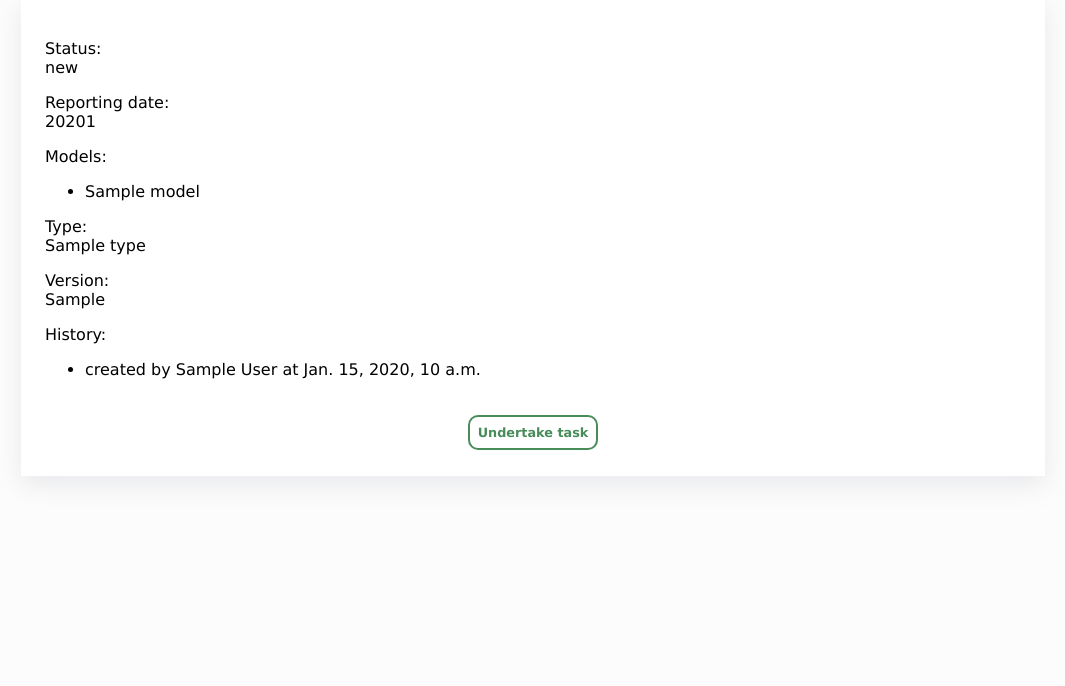
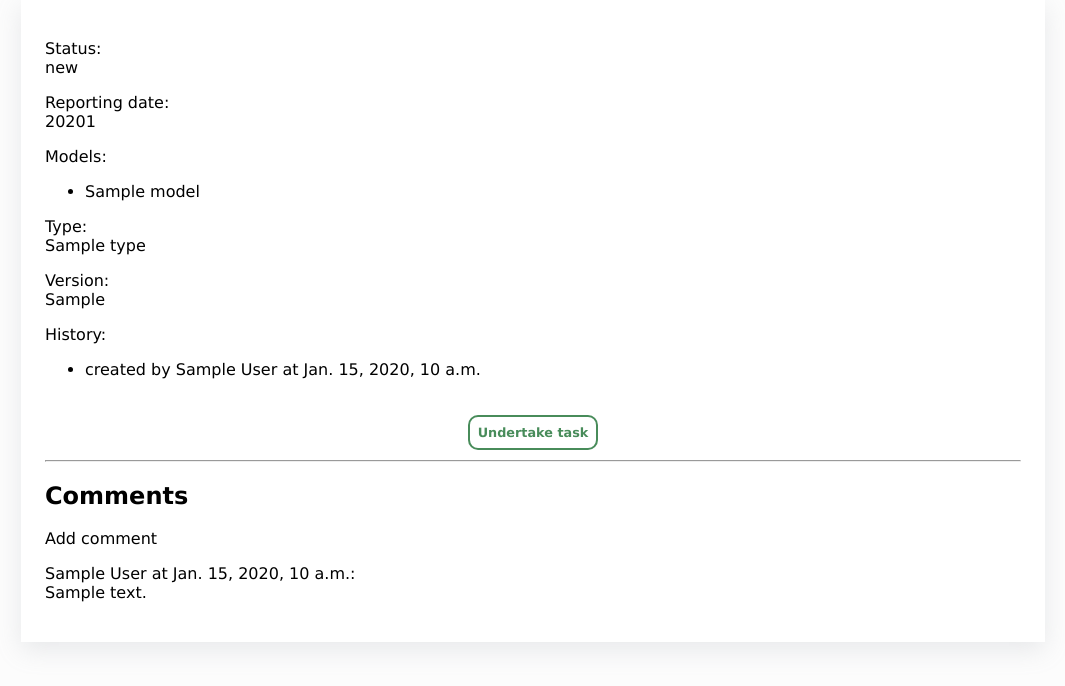
Before and after one commit to zchmielewska/actuticket, a Django app: page /ticket/1 in a window 1280 px wide. Shown: the part 106-792 px from the top of the page, without its empty margins (107-1172 px from the left). Run offline with Django 3.2, Linux system fonts and the light colour scheme; the first user in the database is signed in; tables that the repository leaves empty hold one stand-in row (Sample ...).

Commit message:
add comments

```diff
--- a/ticket/forms.py
+++ b/ticket/forms.py
@@ -10,3 +10,9 @@ class TicketForm(forms.ModelForm):
         widgets = {
             "deadline": forms.DateInput(attrs={"type": "date"}),
         }
+
+
+class CommentForm(forms.ModelForm):
+    class Meta:
+        model = models.Comment
+        fields = ("message", )
--- a/ticket/models.py
+++ b/ticket/models.py
@@ -23,12 +23,6 @@ class Type(models.Model):
         return f"{self.name}"
 
 
-class Comment(models.Model):
-    written_by = models.ForeignKey(settings.AUTH_USER_MODEL, on_delete=models.CASCADE, related_name="write_user")
-    written_at = models.DateTimeField(auto_now_add=True)
-    message = models.TextField()
-
-
 class Ticket(models.Model):
     model = models.ManyToManyField(Model)
     type = models.ForeignKey(Type, on_delete=models.CASCADE)
@@ -43,7 +37,16 @@ class Ticket(models.Model):
     closed_by = models.ForeignKey(settings.AUTH_USER_MODEL, on_delete=models.CASCADE, related_name="close_user", null=True)
     closed_at = models.DateTimeField(null=True)
     status = models.IntegerField(choices=STATUS, default=1)
-    comment = models.ForeignKey(Comment, on_delete=models.CASCADE, null=True)
 
     class Meta:
         ordering = ["-id"]
+
+
+class Comment(models.Model):
+    written_by = models.ForeignKey(settings.AUTH_USER_MODEL, on_delete=models.CASCADE, related_name="write_user")
+    written_at = models.DateTimeField(auto_now_add=True)
+    message = models.TextField()
+    ticket = models.ForeignKey(Ticket, on_delete=models.CASCADE)
+
+    class Meta:
+        ordering = ["-written_at"]
--- a/ticket/templates/ticket/ticket_detail.html
+++ b/ticket/templates/ticket/ticket_detail.html
@@ -58,6 +58,19 @@
                 <a href="{% url 'close_ticket' ticket.id %}" class="button green-button">Close ticket</a>
             </div>
         {% endif %}
+
+        <hr>
+
+        <h2>Comments</h2>
+
+        <a href="{% url 'add_comment' ticket.id %}">Add comment</a>
+
+        {% for comment in ticket.comment_set.all %}
+            <p>
+                <span>{{ comment.written_by }} at {{ comment.written_at }}:</span><br>
+                <span>{{ comment.message }}</span>
+            </p>
+        {% endfor %}
     </div>
 
 {% endblock %}
--- a/ticket/urls.py
+++ b/ticket/urls.py
@@ -8,4 +8,5 @@ urlpatterns = [
     path('ticket/<ticket_id>', views.TicketDetailView.as_view(), name="ticket_detail"),
     path('ticket/undertake/<ticket_id>', views.UndertakeTicketView.as_view(), name="undertake_ticket"),
     path('ticket/close/<ticket_id>', views.CloseTicketView.as_view(), name="close_ticket"),
+    path('ticket/<ticket_id>/comment', views.AddCommentView.as_view(), name="add_comment"),
 ]
--- a/ticket/views.py
+++ b/ticket/views.py
@@ -66,3 +66,22 @@ class CloseTicketView(LoginRequiredMixin, View):
         ticket.status = 3
         ticket.save()
         return redirect("ticket_detail", ticket.id)
+
+
+class AddCommentView(LoginRequiredMixin, View):
+    def get(self, request, ticket_id):
+        form = forms.CommentForm
+        return render(request, "ticket/comment_form.html", {"form": form})
+
+    def post(self, request, ticket_id):
+        ticket = get_object_or_404(models.Ticket, id=ticket_id)
+        form = forms.CommentForm(request.POST)
+
+        if form.is_valid():
+            comment = form.save(commit=False)
+            comment.written_by = request.user
+            comment.written_at = datetime.datetime.now()
+            comment.ticket = ticket
+            comment.save()
+            return redirect("ticket_detail", ticket.id)
+        return redirect("main", ticket.id)
```
Also changed, not shown: ticket/templates/ticket/comment_form.html (added, +17 -0 lines), ticket/migrations/0013_auto_20220415_1652.py (added), ticket/migrations/0014_alter_comment_ticket.py (added).
